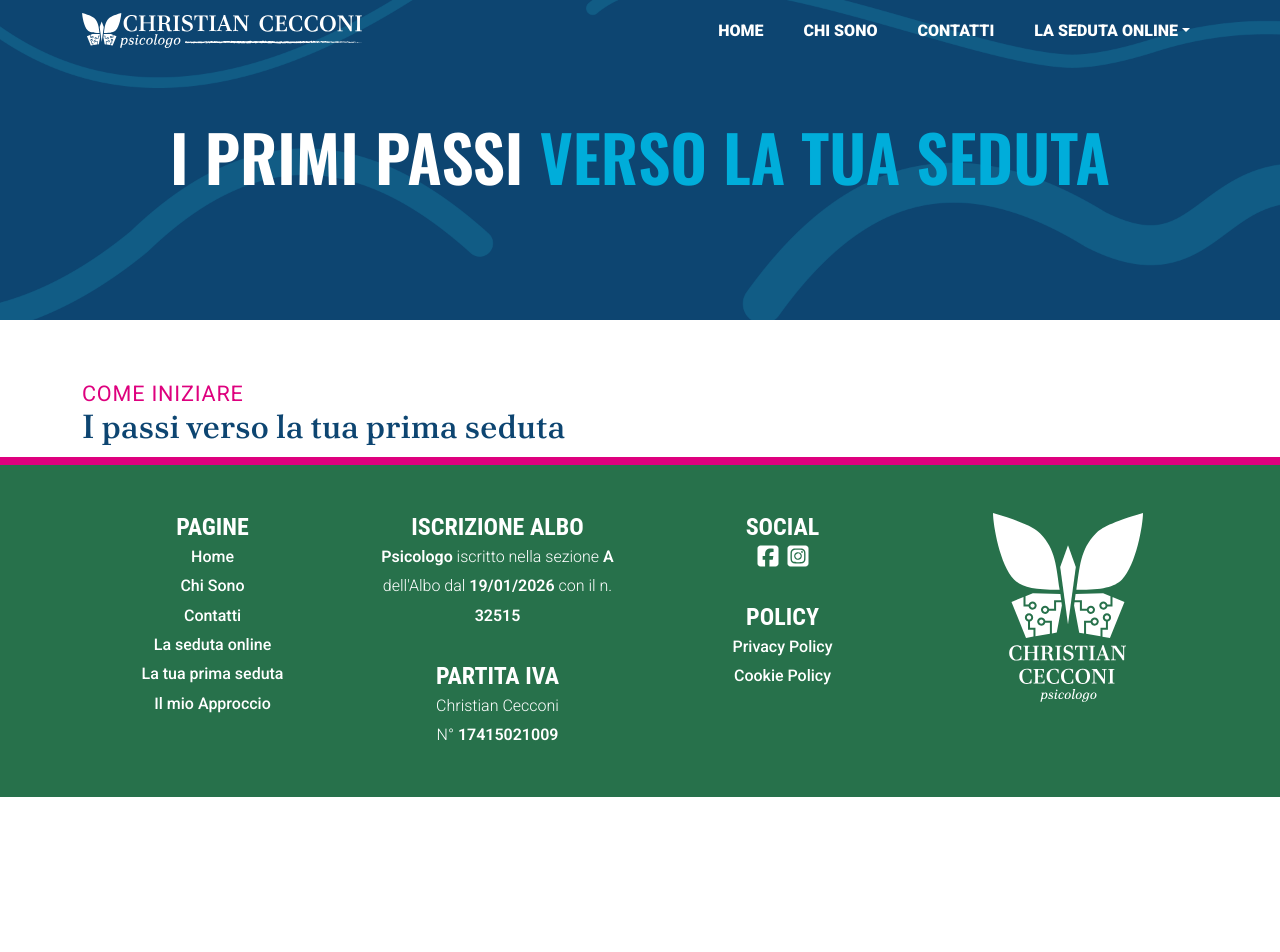
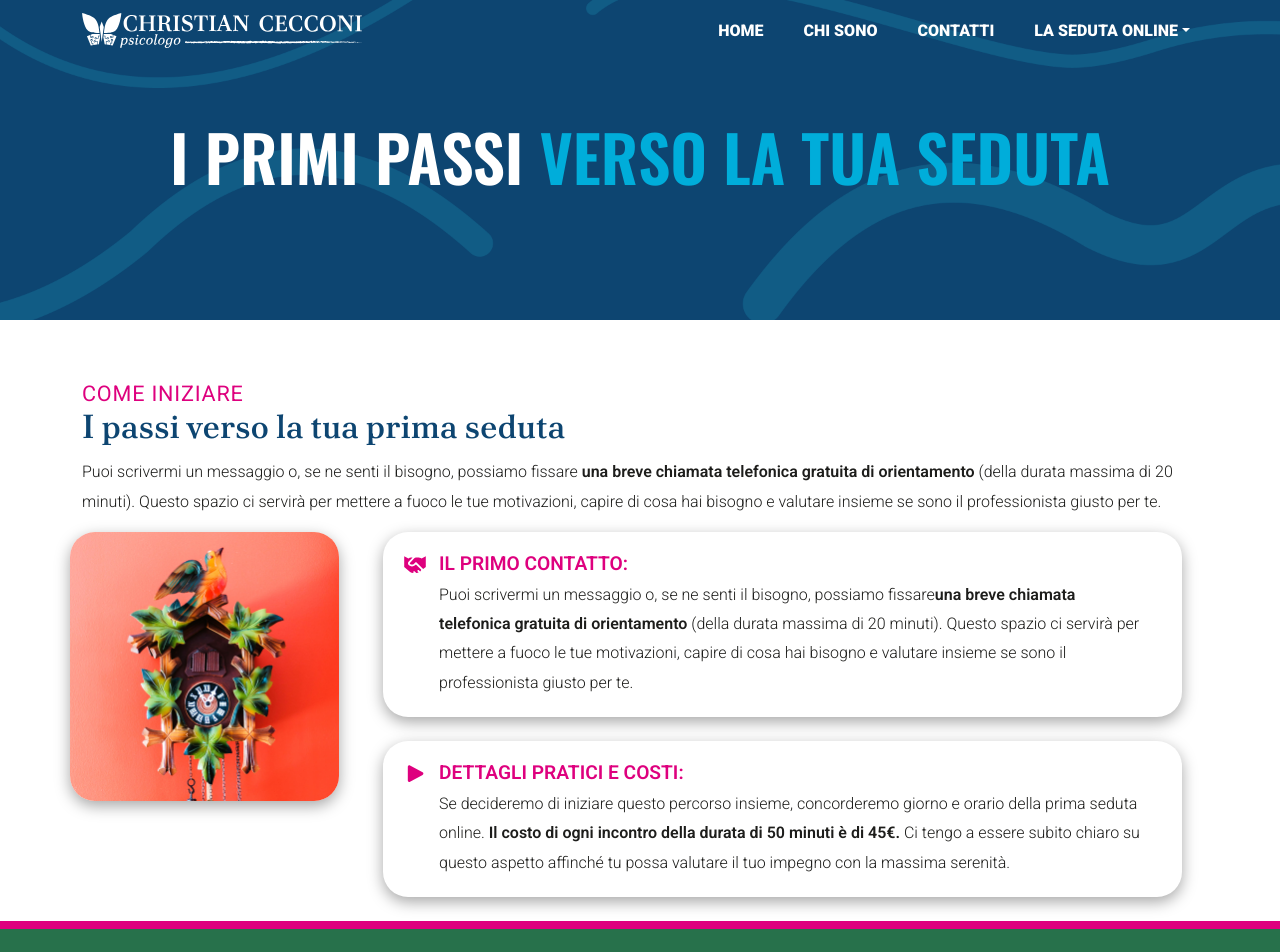
Before and after one commit to giannibussoletti/christiancecconi.it-migration, a React (Vite) app: page /seduta-online/i-primi-passi in a window 1280 px wide. Shown: the top 952 px of the page. Before the commit the page ends 800 px from the top, so only its background shows below. Built offline with nearby package versions, Linux system fonts and the light colour scheme; a web font is replaced by a local one.

Commit message:
adds info card w/ text

```diff
--- a/src/assets/pages/la_seduta_online/PrimiPassi.tsx
+++ b/src/assets/pages/la_seduta_online/PrimiPassi.tsx
@@ -1,7 +1,14 @@
-import { Container } from "react-bootstrap"
+import { Container, Row, Col, Image } from "react-bootstrap"
 import CoverPages from "../../components/CoverPages"
 import TitleSubtitle from "../../components/TitleSubtitle"
-import { primiPassiCover, primiPassiTitle } from "../../texts/T_PrimiPassi"
+import {
+  iCDettagliCosti,
+  iCPrimoContatto,
+  IntroText,
+  primiPassiCover,
+  primiPassiTitle,
+} from "../../texts/T_PrimiPassi"
+import InfoCard from "../../components/InfoCard"
 
 const PrimiPassi = () => {
   return (
@@ -9,6 +16,24 @@ const PrimiPassi = () => {
       <CoverPages {...primiPassiCover} />
       <Container>
         <TitleSubtitle {...primiPassiTitle} />
+        {IntroText}
+        <Row>
+          <Col xs={12} lg={3} className="p-0 mb-4 mb-lg-0 pe-lg-3">
+            <Image className="main-imgs w-100 " src="/img/prima-visita-clock.jpg" />
+          </Col>
+          <Col xs={12} lg={9}>
+            <Row>
+              <Col>
+                <InfoCard {...iCPrimoContatto} />
+              </Col>
+            </Row>
+            <Row>
+              <Col>
+                <InfoCard {...iCDettagliCosti} />
+              </Col>
+            </Row>
+          </Col>
+        </Row>
       </Container>
     </>
   )
--- a/src/assets/texts/T_PrimiPassi.tsx
+++ b/src/assets/texts/T_PrimiPassi.tsx
@@ -1,3 +1,4 @@
+import { faHandshake, faPlay } from "@fortawesome/free-solid-svg-icons"
 import type { H1Title, TitledBlock } from "../types"
 
 export const primiPassiCover: H1Title = {
@@ -10,29 +11,56 @@ export const primiPassiTitle: TitledBlock = {
   content: "I passi verso la tua prima seduta",
 }
 
+export const IntroText = (
+  <p>
+    Puoi scrivermi un messaggio o, se ne senti il bisogno, possiamo fissare{" "}
+    <strong>una breve chiamata telefonica gratuita di orientamento</strong> (della durata massima di
+    20 minuti). Questo spazio ci servirà per mettere a fuoco le tue motivazioni, capire di cosa hai
+    bisogno e valutare insieme se sono il professionista giusto per te.
+  </p>
+)
+
+export const iCPrimoContatto = {
+  icon: faHandshake,
+  title: "Il primo contatto:",
+  text: (
+    <p>
+      Puoi scrivermi un messaggio o, se ne senti il bisogno, possiamo fissare
+      <strong>una breve chiamata telefonica gratuita di orientamento</strong> (della durata massima
+      di 20 minuti). Questo spazio ci servirà per mettere a fuoco le tue motivazioni, capire di cosa
+      hai bisogno e valutare insieme se sono il professionista giusto per te.
+    </p>
+  ),
+  isBlack: false,
+}
+
+export const iCDettagliCosti = {
+  icon: faPlay,
+  title: "Dettagli pratici e costi:",
+  text: (
+    <p>
+      Se decideremo di iniziare questo percorso insieme, concorderemo giorno e orario della prima
+      seduta online. <strong>Il costo di ogni incontro della durata di 50 minuti è di 45€.</strong>{" "}
+      Ci tengo a essere subito chiaro su questo aspetto affinché tu possa valutare il tuo impegno
+      con la massima serenità.
+    </p>
+  ),
+  isBlack: false,
+}
+
 {
   /* <div class="sedute-online">
   <div class="ombre-sez-sedute-on">
     <div class="single_serv">
       <div class="tit_serv"><i class="fa-solid fa-handshake" style="color: #de007e;"></i> Il primo contatto:</div>
-      <p>
-        Puoi scrivermi un messaggio o, se ne senti il bisogno, possiamo fissare <b>una breve chiamata
-        telefonica gratuita di orientamento</b> (della durata massima di 20 minuti). Questo spazio ci
-        servirà per mettere a fuoco le tue motivazioni, capire di cosa hai bisogno e valutare
-        insieme se sono il professionista giusto per te.
-      </p>
+
     </div>
   </div>
 
   <div class="ombre-sez-sedute-on">
     <div class="single_serv">
       <div class="tit_serv"><i class="fa-solid fa-play" style="color: #de007e;"></i> Dettagli pratici e costi:</div>
-      <p>
-        Se decideremo di iniziare questo percorso insieme, concorderemo giorno e orario della prima
-        seduta online. <b>Il costo di ogni incontro della durata di 50 minuti è di 45€.</b> Ci tengo a
-        essere subito chiaro su questo aspetto affinché tu possa valutare il tuo impegno con la
-        massima serenità.
-      </p>
+
     </div>
   </div>
 </div> */
```
